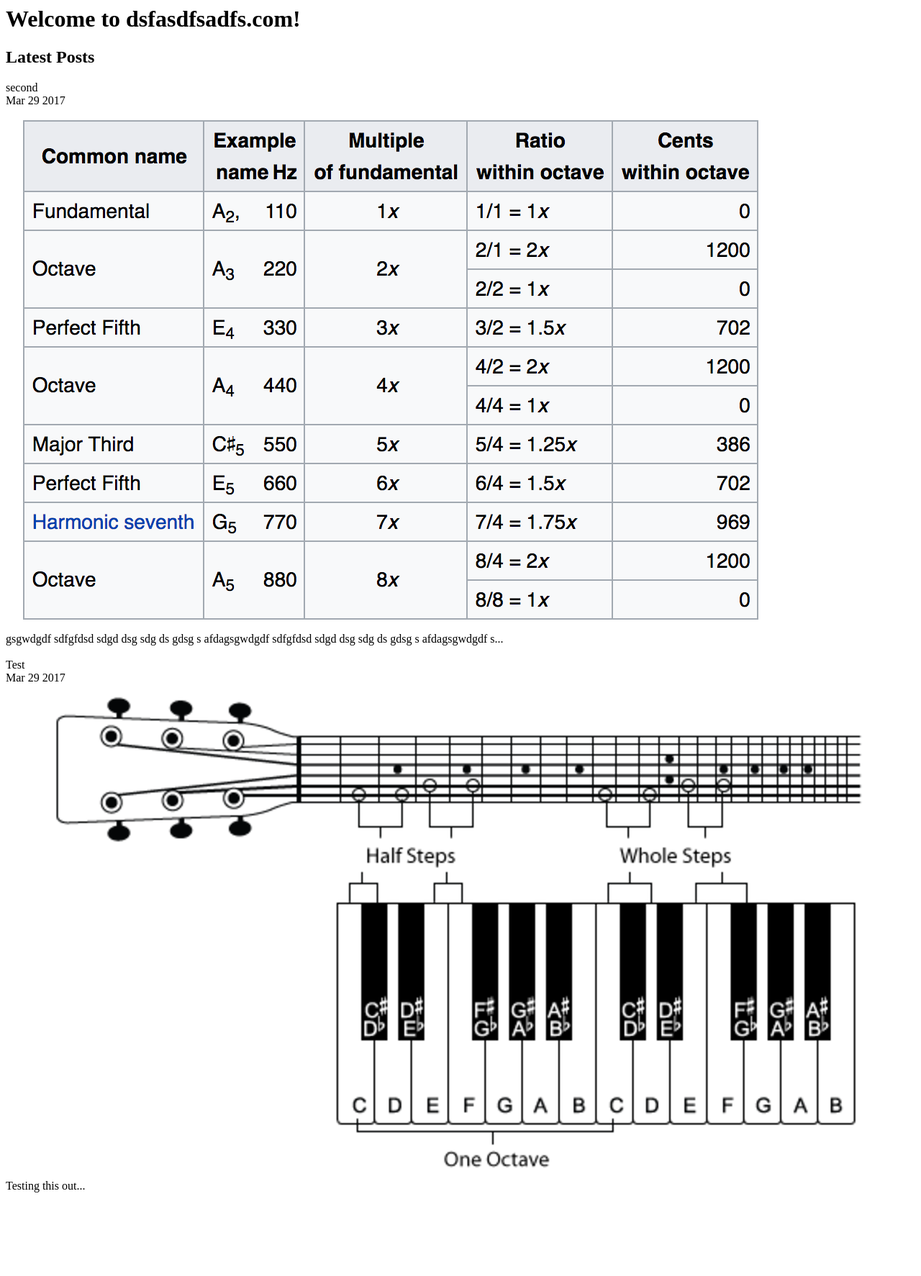
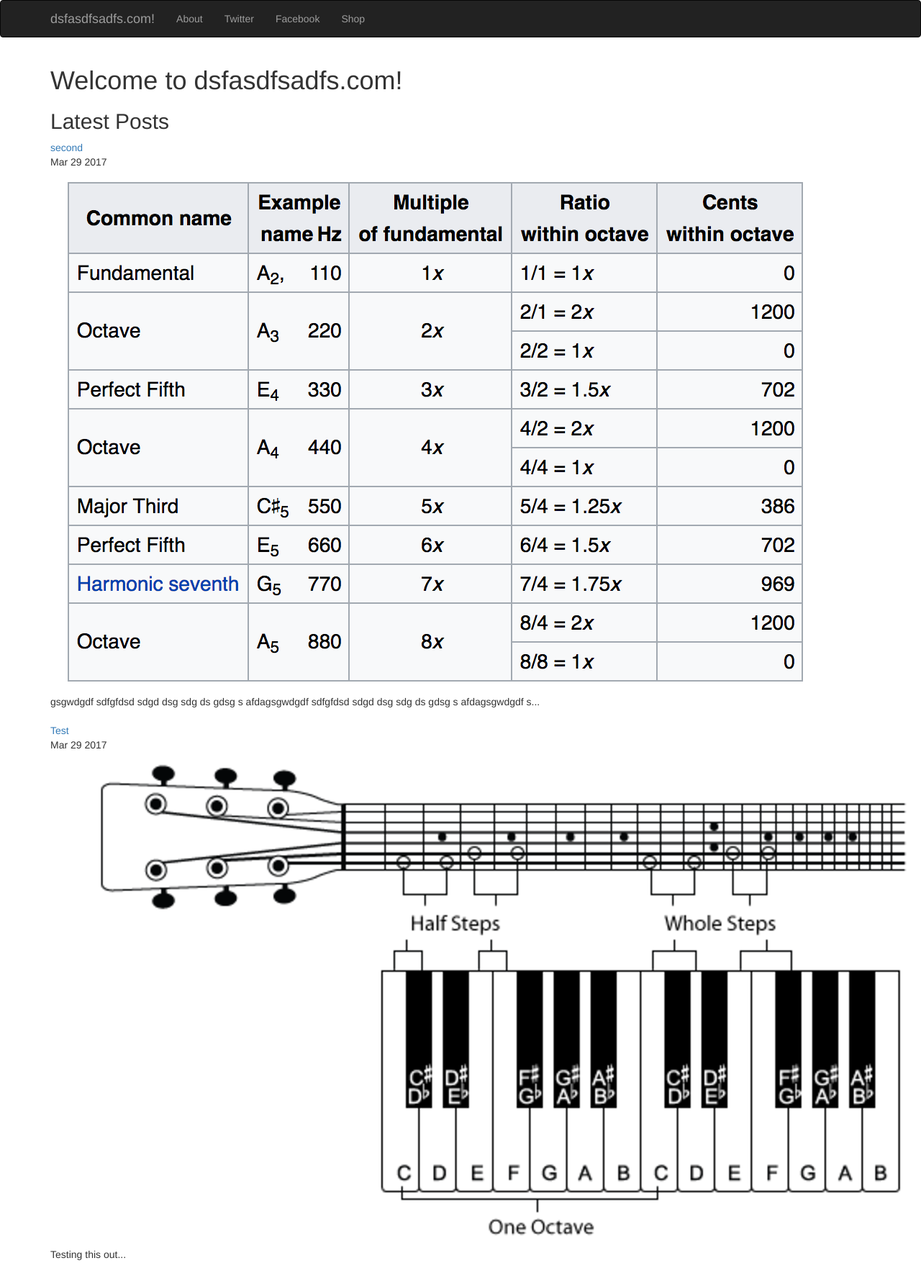
Before and after one commit to alfonso1003/backmask_app, a Django app: page / in a window 1280 px wide; the page is wider, and only the part inside the window is pictured. Shown: that part at 72% size. Before the commit the page ends 1657 px from the top of that part, so only its background shows below. Run offline with Django 3.2, Linux system fonts and the light colour scheme; data comes from the database, SQL or seed files in the repository; some libraries are stand-ins or nearby versions.

Commit message:
add posts view and bootstrap

```diff
--- a/backmask/backmask/urls.py
+++ b/backmask/backmask/urls.py
@@ -22,6 +22,7 @@ from django.conf import settings
 urlpatterns = [
     url(r'^admin/', admin.site.urls),
     url(r'^$', views.home),
+    url(r'^posts/(?P<post_id>[0-9]+)/$', views.post_details, name="post_details"),
 ]
 
 urlpatterns += static(settings.MEDIA_URL, document_root=settings.MEDIA_ROOT)
--- a/backmask/posts/templates/posts/home.html
+++ b/backmask/posts/templates/posts/home.html
@@ -1,9 +1,49 @@
+<!DOCTYPE html>
+<html lang="en">
+  <head>
+    <meta charset="utf-8">
+    <meta http-equiv="X-UA-Compatible" content="IE=edge">
+    <meta name="viewport" content="width=device-width, initial-scale=1">
+    <!-- The above 3 meta tags *must* come first in the head; any other head content must come *after* these tags -->
+    <title>dsfasdfsadfs.com!</title>
+
+    <!-- Bootstrap -->
+    <link rel="stylesheet" href="https://maxcdn.bootstrapcdn.com/bootstrap/3.3.7/css/bootstrap.min.css" integrity="sha384-BVYiiSIFeK1dGmJRAkycuHAHRg32OmUcww7on3RYdg4Va+PmSTsz/K68vbdEjh4u" crossorigin="anonymous">
+
+    <!-- HTML5 shim and Respond.js for IE8 support of HTML5 elements and media queries -->
+    <!-- WARNING: Respond.js doesn't work if you view the page via file:// -->
+    <!--[if lt IE 9]>
+      <script src="https://oss.maxcdn.com/html5shiv/3.7.3/html5shiv.min.js"></script>
+      <script src="https://oss.maxcdn.com/respond/1.4.2/respond.min.js"></script>
+    <![endif]-->
+  </head>
+  <body>
+      <nav class="navbar navbar-inverse">
+          <div class="container">
+              <div class="navbar-header">
+                  <button type="button" class="navbar-toggle" data-toggle="collapse" data-target="#mynav">
+                      <span class="icon-bar"></span>
+                      <span class="icon-bar"></span>
+                      <span class="icon-bar"></span>
+                  </button>
+                  <a class="navbar-brand" href="#"> dsfasdfsadfs.com! </a>
+              </div>
+              <div class="collapse navbar-collapse" id="mynav">
+                  <ul class="nav navbar-nav">
+                      <li><a>About</a></li>
+                      <li><a>Twitter</a></li>
+                      <li><a>Facebook</a></li>
+                      <li><a>Shop</a></li>
+                  </ul>
+              </div>
+          </div>
+      </nav>
+
+      <div class="container">
           <h1>Welcome to dsfasdfsadfs.com!</h1>
-
           <h2>Latest Posts</h2>
-
           {% for post in posts.all %}
-{{ post.title }}
+          <a href="{% url 'post_details' post.id %}">{{ post.title }}</a>
           <br />
           {{ post.pub_date_pretty }}
           <br />
@@ -12,6 +52,12 @@
           {{ post.summary }}
           <br />
           <br />
+          {% endfor %}
+      </div>
 
-
-{% endfor %}
+    <!-- jQuery (necessary for Bootstrap's JavaScript plugins) -->
+    <script src="https://ajax.googleapis.com/ajax/libs/jquery/1.12.4/jquery.min.js"></script>
+    <!-- Include all compiled plugins (below), or include individual files as needed -->
+    <script src="https://maxcdn.bootstrapcdn.com/bootstrap/3.3.7/js/bootstrap.min.js" integrity="sha384-Tc5IQib027qvyjSMfHjOMaLkfuWVxZxUPnCJA7l2mCWNIpG9mGCD8wGNIcPD7Txa" crossorigin="anonymous"></script>
+  </body>
+</html>
--- a/backmask/posts/views.py
+++ b/backmask/posts/views.py
@@ -1,7 +1,11 @@
-from django.shortcuts import render
+from django.shortcuts import render, get_object_or_404
 from .models import Post
 
 # Create your views here.
 def home(request):
     posts = Post.objects.order_by('-pub_date')
     return render(request, 'posts/home.html', {'posts': posts})
+
+def post_details(request, post_id):
+    post = get_object_or_404(Post, pk=post_id)
+    return render(request, 'posts/post_details.html', {'post': post})
```
Also changed, not shown: backmask/posts/templates/posts/post_details.html (added, +9 -0 lines), 2 other files. Lines whose indentation alone changed are shown as unchanged.
